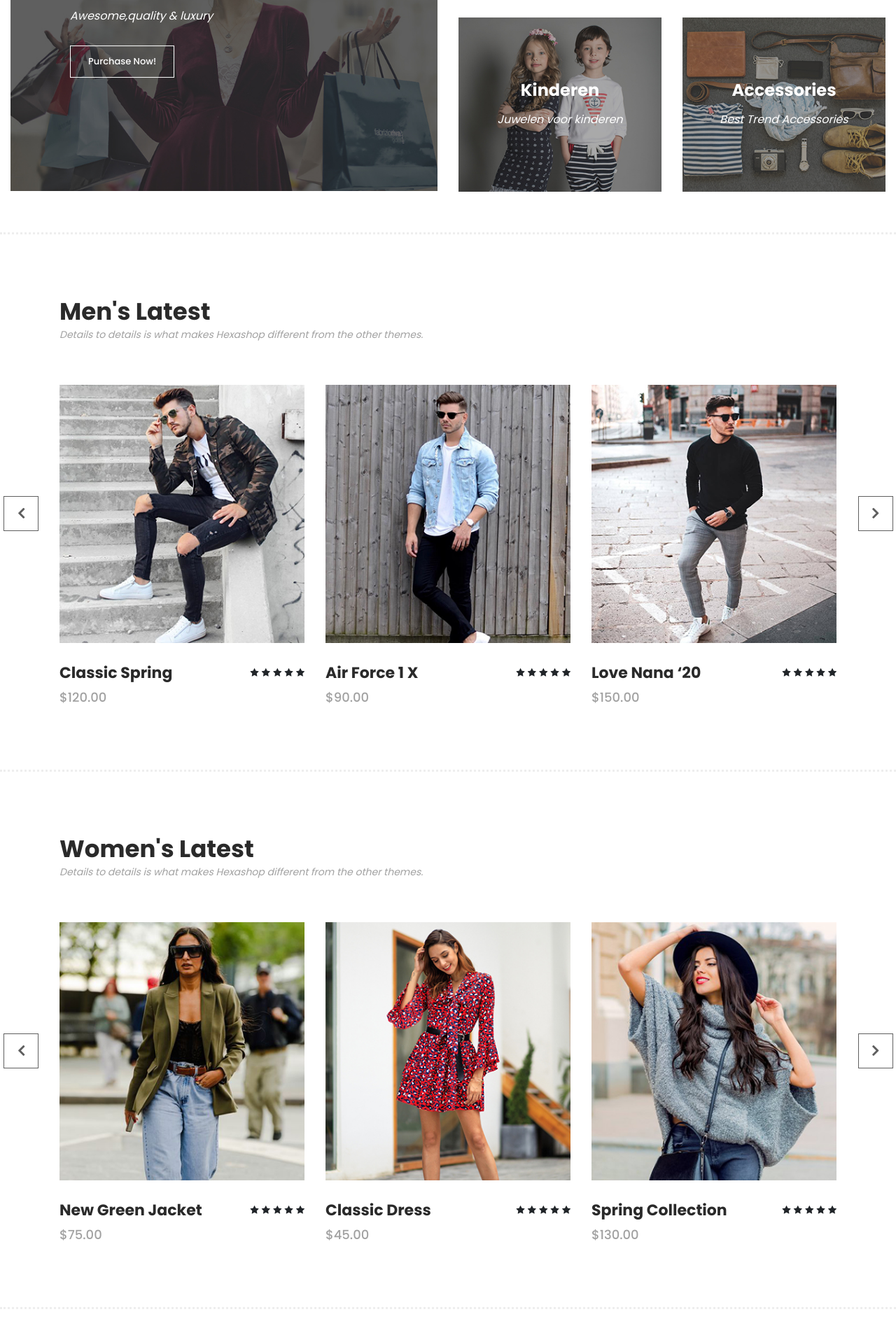
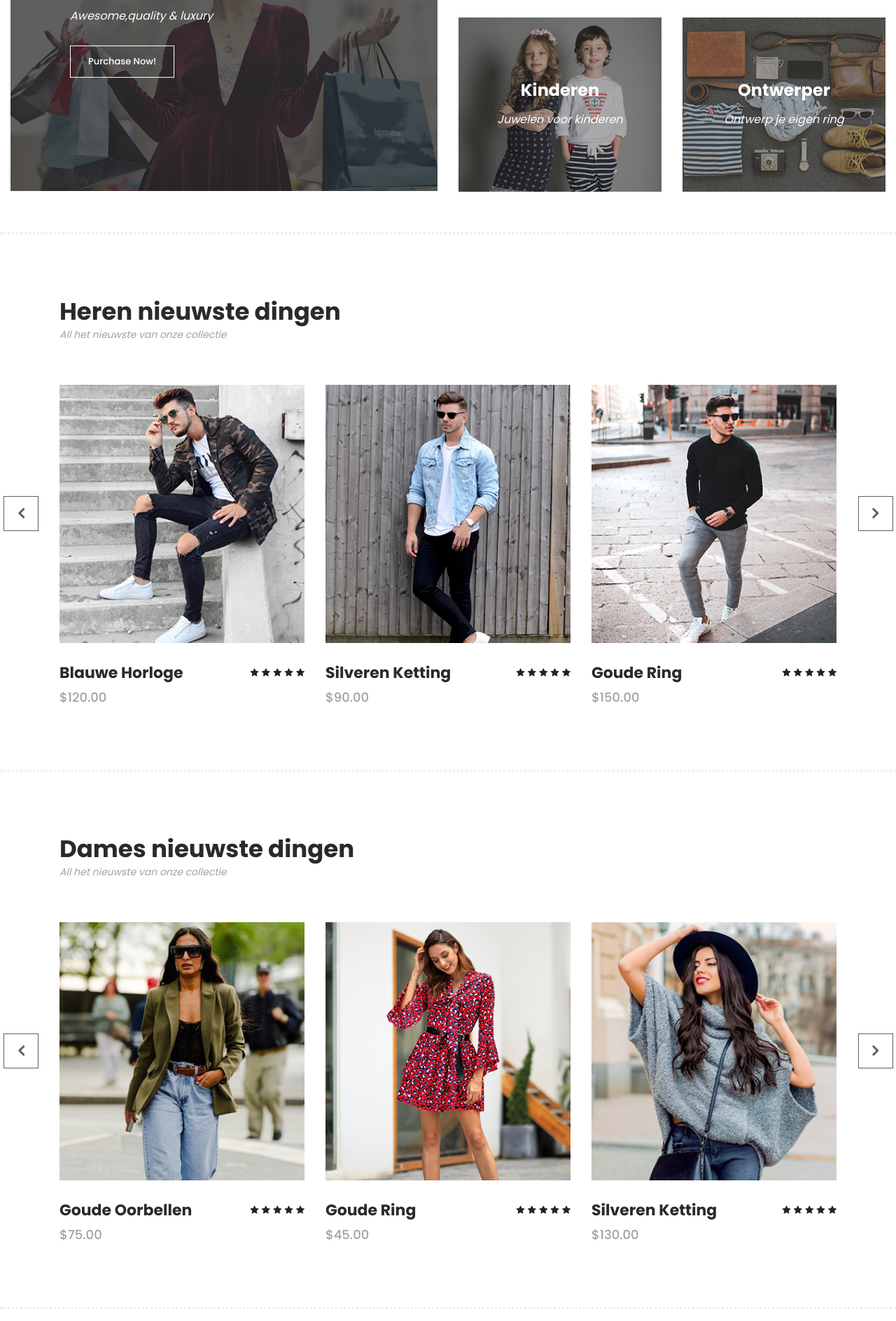
Before and after one commit to JenteDH/R-ve-D-or, a plain HTML site: page index.html in a window 1280 px wide. Shown: the part 412-2300 px from the top of the page at 70% size. Drawn offline with Linux system fonts and the light colour scheme.

Commit message:
update index to explore
zzzdqdqdqs

```diff
--- a/index.html
+++ b/index.html
@@ -177,15 +177,15 @@ https://templatemo.com/tm-571-hexashop
                                 <div class="right-first-image">
                                     <div class="thumb">
                                         <div class="inner-content">
-                                            <h4>Accessories</h4>
-                                            <span>Best Trend Accessories</span>
+                                            <h4>Ontwerper</h4>
+                                            <span>Ontwerp je eigen ring</span>
                                         </div>
                                         <div class="hover-content">
                                             <div class="inner">
-                                                <h4>Accessories</h4>
-                                                <p>Lorem ipsum dolor sit amet, conservisii ctetur adipiscing elit incid.</p>
+                                                <h4>Ontwerper</h4>
+                                                <p>Ontwerp hier je eigen unieke ring!</p>
                                                 <div class="main-border-button">
-                                                    <a href="#">Discover More</a>
+                                                    <a href="#">Bekijk meer!</a>
                                                 </div>
                                             </div>
                                         </div>
@@ -207,8 +207,8 @@ https://templatemo.com/tm-571-hexashop
             <div class="row">
                 <div class="col-lg-6">
                     <div class="section-heading">
-                        <h2>Men's Latest</h2>
-                        <span>Details to details is what makes Hexashop different from the other themes.</span>
+                        <h2>Heren nieuwste dingen</h2>
+                        <span>All het nieuwste van onze collectie</span>
                     </div>
                 </div>
             </div>
@@ -230,7 +230,7 @@ https://templatemo.com/tm-571-hexashop
                                     <img src="assets/images/men-01.jpg" alt="">
                                 </div>
                                 <div class="down-content">
-                                    <h4>Classic Spring</h4>
+                                    <h4>Blauwe Horloge</h4>
                                     <span>$120.00</span>
                                     <ul class="stars">
                                         <li><i class="fa fa-star"></i></li>
@@ -253,7 +253,7 @@ https://templatemo.com/tm-571-hexashop
                                     <img src="assets/images/men-02.jpg" alt="">
                                 </div>
                                 <div class="down-content">
-                                    <h4>Air Force 1 X</h4>
+                                    <h4>Silveren Ketting</h4>
                                     <span>$90.00</span>
                                     <ul class="stars">
                                         <li><i class="fa fa-star"></i></li>
@@ -276,7 +276,7 @@ https://templatemo.com/tm-571-hexashop
                                     <img src="assets/images/men-03.jpg" alt="">
                                 </div>
                                 <div class="down-content">
-                                    <h4>Love Nana ‘20</h4>
+                                    <h4>Goude Ring</h4>
                                     <span>$150.00</span>
                                     <ul class="stars">
                                         <li><i class="fa fa-star"></i></li>
@@ -293,13 +293,13 @@ https://templatemo.com/tm-571-hexashop
                                         <ul>
                                             <li><a href="single-product.html"><i class="fa fa-eye"></i></a></li>
                                             <li><a href="single-product.html"><i class="fa fa-star"></i></a></li>
-                                            <li><a href="single-product.html"><i class="fa fa-shopping-cart"></i></a></li>
+                                          <li><a href="single-product.html"><i class="fa fa-shopping-cart"></i></a></li>
                                         </ul>
                                     </div>
                                     <img src="assets/images/men-01.jpg" alt="">
                                 </div>
                                 <div class="down-content">
-                                    <h4>Classic Spring</h4>
+                                    <h4>Silveren Armband</h4>
                                     <span>$120.00</span>
                                     <ul class="stars">
                                         <li><i class="fa fa-star"></i></li>
@@ -324,8 +324,8 @@ https://templatemo.com/tm-571-hexashop
             <div class="row">
                 <div class="col-lg-6">
                     <div class="section-heading">
-                        <h2>Women's Latest</h2>
-                        <span>Details to details is what makes Hexashop different from the other themes.</span>
+                        <h2>Dames nieuwste dingen</h2>
+                        <span>All het nieuwste van onze collectie</span>
                     </div>
                 </div>
             </div>
@@ -347,7 +347,7 @@ https://templatemo.com/tm-571-hexashop
                                     <img src="assets/images/women-01.jpg" alt="">
                                 </div>
                                 <div class="down-content">
-                                    <h4>New Green Jacket</h4>
+                                    <h4>Goude Oorbellen</h4>
                                     <span>$75.00</span>
                                     <ul class="stars">
                                         <li><i class="fa fa-star"></i></li>
@@ -370,7 +370,7 @@ https://templatemo.com/tm-571-hexashop
                                     <img src="assets/images/women-02.jpg" alt="">
                                 </div>
                                 <div class="down-content">
-                                    <h4>Classic Dress</h4>
+                                    <h4>Goude Ring</h4>
                                     <span>$45.00</span>
                                     <ul class="stars">
                                         <li><i class="fa fa-star"></i></li>
@@ -393,7 +393,7 @@ https://templatemo.com/tm-571-hexashop
                                     <img src="assets/images/women-03.jpg" alt="">
                                 </div>
                                 <div class="down-content">
-                                    <h4>Spring Collection</h4>
+                                    <h4>Silveren Ketting</h4>
                                     <span>$130.00</span>
                                     <ul class="stars">
                                         <li><i class="fa fa-star"></i></li>
@@ -416,7 +416,7 @@ https://templatemo.com/tm-571-hexashop
                                     <img src="assets/images/women-01.jpg" alt="">
                                 </div>
                                 <div class="down-content">
-                                    <h4>Classic Spring</h4>
+                                    <h4>Silveren armband</h4>
                                     <span>$120.00</span>
                                     <ul class="stars">
                                         <li><i class="fa fa-star"></i></li>
@@ -441,8 +441,8 @@ https://templatemo.com/tm-571-hexashop
             <div class="row">
                 <div class="col-lg-6">
                     <div class="section-heading">
-                        <h2>Kid's Latest</h2>
-                        <span>Details to details is what makes Hexashop different from the other themes.</span>
+                        <h2>Kinderen nieuwste dingen</h2>
+                        <span>All het nieuwste van onze collectie</span>
                     </div>
                 </div>
             </div>
@@ -464,7 +464,7 @@ https://templatemo.com/tm-571-hexashop
                                     <img src="assets/images/kid-01.jpg" alt="">
                                 </div>
                                 <div class="down-content">
-                                    <h4>School Collection</h4>
+                                    <h4>Horloge</h4>
                                     <span>$80.00</span>
                                     <ul class="stars">
                                         <li><i class="fa fa-star"></i></li>
@@ -487,7 +487,7 @@ https://templatemo.com/tm-571-hexashop
                                     <img src="assets/images/kid-02.jpg" alt="">
                                 </div>
                                 <div class="down-content">
-                                    <h4>Summer Cap</h4>
+                                    <h4>Oorbellen</h4>
                                     <span>$12.00</span>
                                     <ul class="stars">
                                         <li><i class="fa fa-star"></i></li>
@@ -510,7 +510,7 @@ https://templatemo.com/tm-571-hexashop
                                     <img src="assets/images/kid-03.jpg" alt="">
                                 </div>
                                 <div class="down-content">
-                                    <h4>Classic Kid</h4>
+                                    <h4>Silveren Ketting</h4>
                                     <span>$30.00</span>
                                     <ul class="stars">
                                         <li><i class="fa fa-star"></i></li>
@@ -533,7 +533,7 @@ https://templatemo.com/tm-571-hexashop
                                     <img src="assets/images/kid-01.jpg" alt="">
                                 </div>
                                 <div class="down-content">
-                                    <h4>Classic Spring</h4>
+                                    <h4>Goude Armband</h4>
                                     <span>$120.00</span>
                                     <ul class="stars">
                                         <li><i class="fa fa-star"></i></li>
@@ -558,8 +558,8 @@ https://templatemo.com/tm-571-hexashop
             <div class="row">
                 <div class="col-lg-6">
                     <div class="left-content">
-                        <h2>Explore Our Products</h2>
-                        <span>You are allowed to use this HexaShop HTML CSS template. You can feel free to modify or edit this layout. You can convert this template as any kind of ecommerce CMS theme as you wish.</span>
+                        <h2>Ontdekt Ons merk</h2>
+                        <span>Rêve D'or een nieuw Merk onstaan in België gefocused op luxe en kwaliteit</span>
                         <div class="quote">
                             <i class="fa fa-quote-left"></i><p>You are not allowed to redistribute this template ZIP file on any other website.</p>
                         </div>
```
